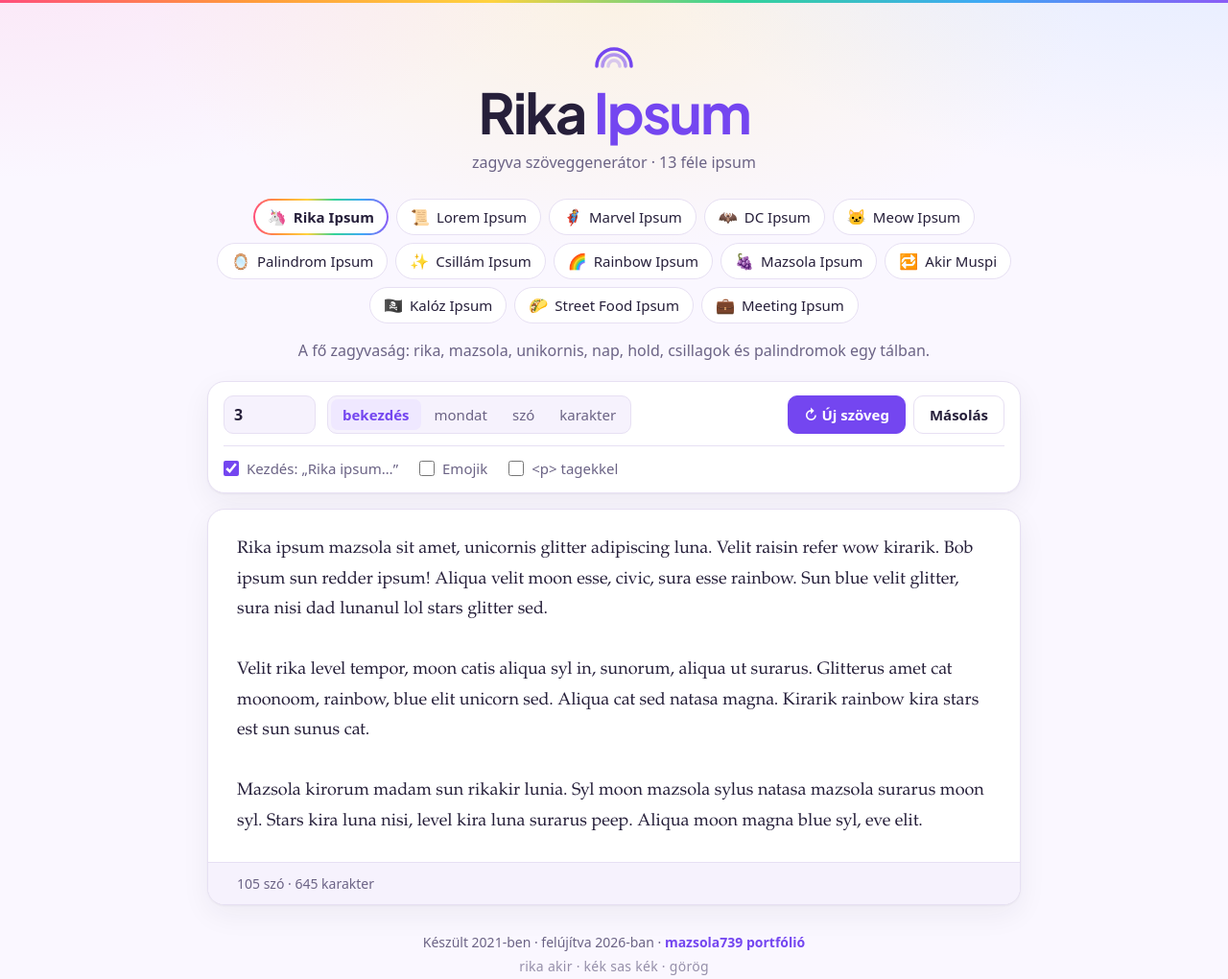
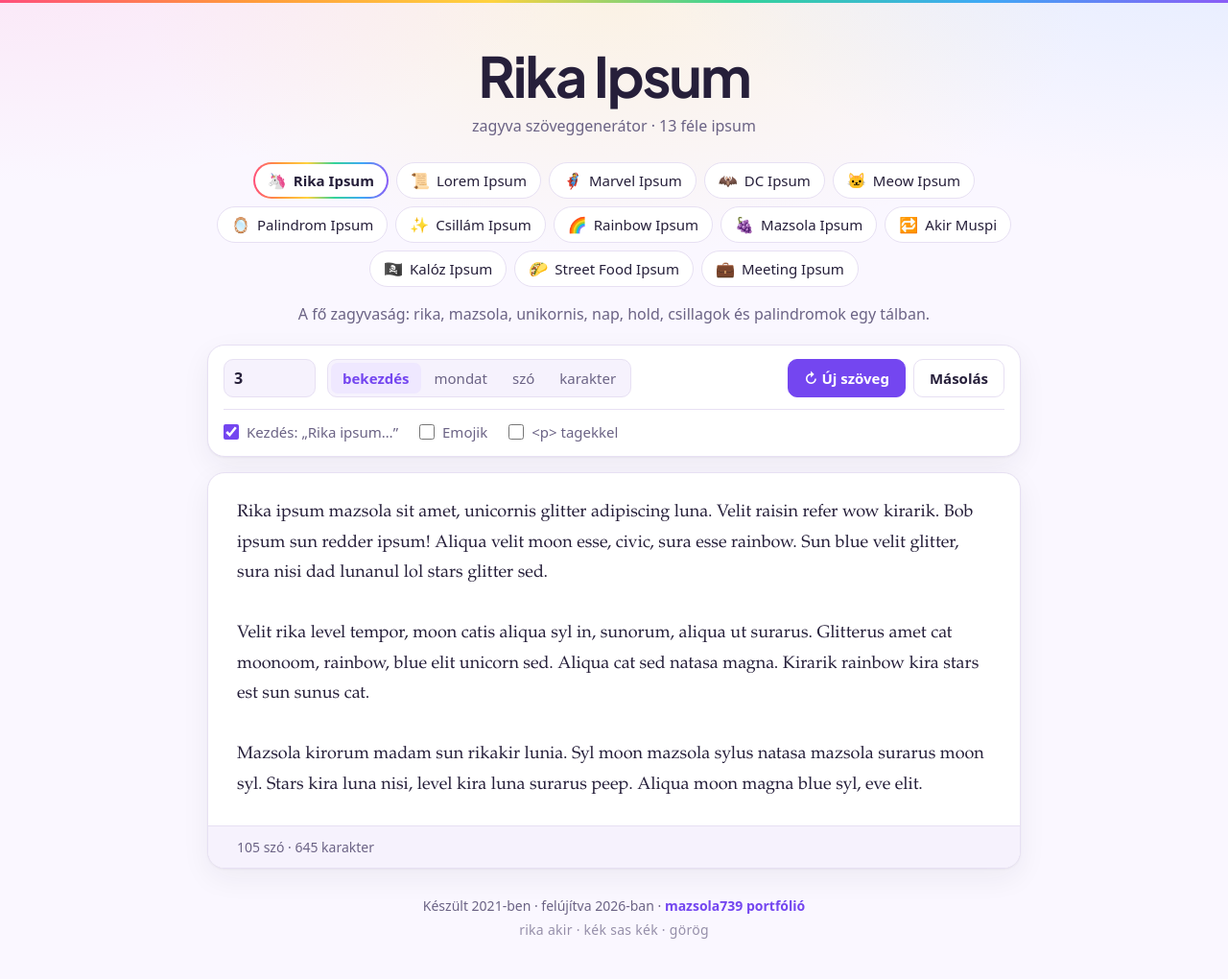
Before and after one commit to mazsola739/rika-ipsum, a plain HTML site: page index.html in a window 1280 px wide. Shown: the whole page at 96% size. Drawn offline with Linux system fonts and the light colour scheme.

Commit message:
Egyszerűbb fejléc: logó nélkül, egyszínű cím
Co-Authored-By: Claude Opus 5.5 <noreply@anthropic.com>

```diff
--- a/index.html
+++ b/index.html
@@ -97,7 +97,6 @@
 
   /* Header */
   .head { text-align: center; margin-bottom: 26px; }
-  .mark { display: block; width: 44px; height: 24px; margin: 0 auto 14px; color: var(--accent); }
   .brand {
     margin: 0;
     font-family: "Plus Jakarta Sans", "Segoe UI", system-ui, sans-serif;
@@ -107,7 +106,6 @@
     letter-spacing: -0.035em;
     color: var(--text);
   }
-  .brand span { color: var(--accent); }
   .sub { margin: 8px 0 0; color: var(--muted); font-size: 16px; }
 
   /* Generator tabs */
@@ -218,12 +216,7 @@
 <div class="topbar" aria-hidden="true"></div>
 <div class="wrap" lang="hu">
   <header class="head">
-    <svg class="mark" viewBox="0 0 44 24" aria-hidden="true" fill="none" stroke="currentColor" stroke-width="3.5" stroke-linecap="round">
-      <path d="M4 22a18 18 0 0 1 36 0"/>
-      <path d="M10 22a12 12 0 0 1 24 0" opacity=".55"/>
-      <path d="M16 22a6 6 0 0 1 12 0" opacity=".25"/>
-    </svg>
-    <h1 class="brand">Rika <span>Ipsum</span></h1>
+    <h1 class="brand">Rika Ipsum</h1>
     <p class="sub" id="sub">zagyva szöveggenerátor</p>
   </header>
 
```
